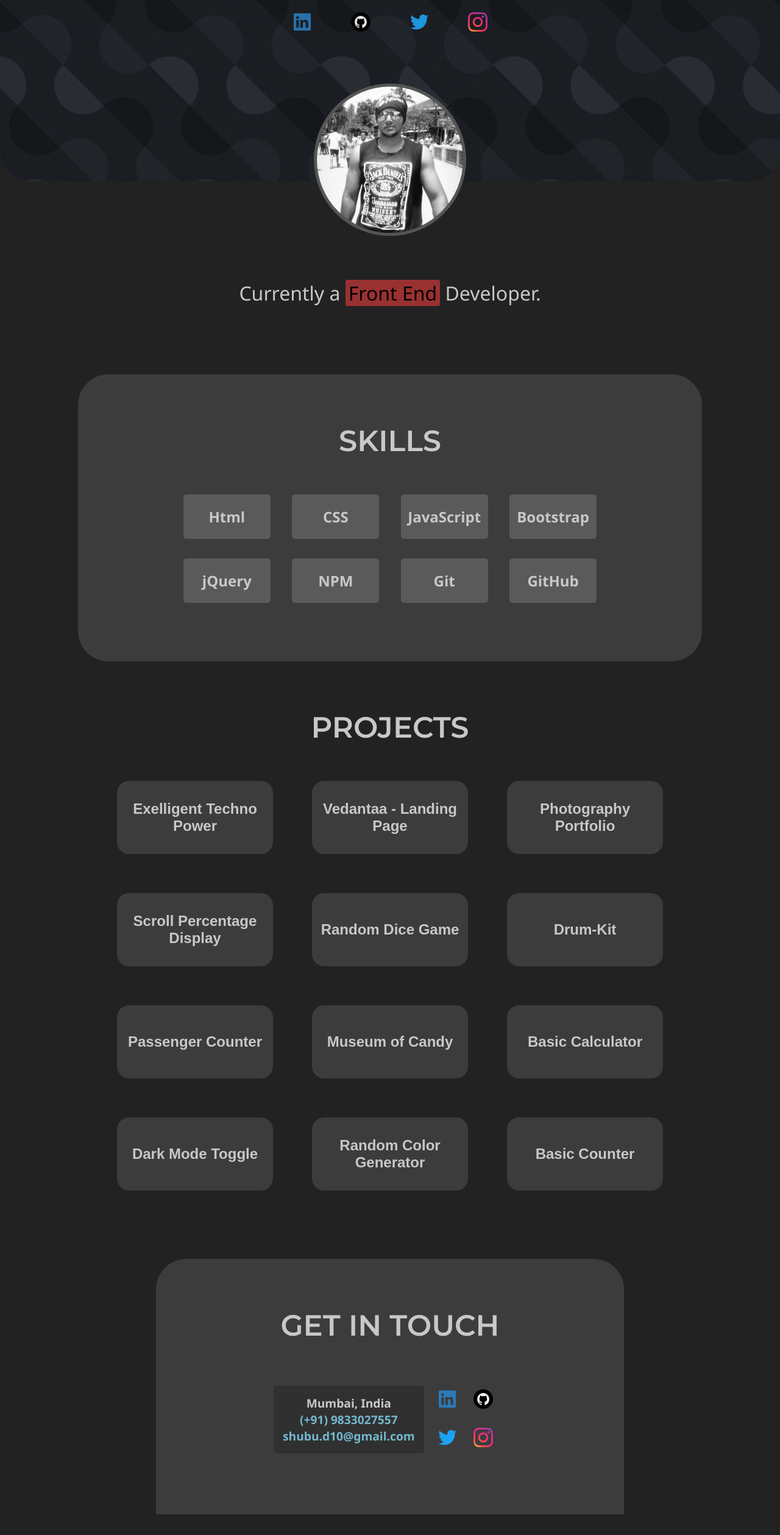
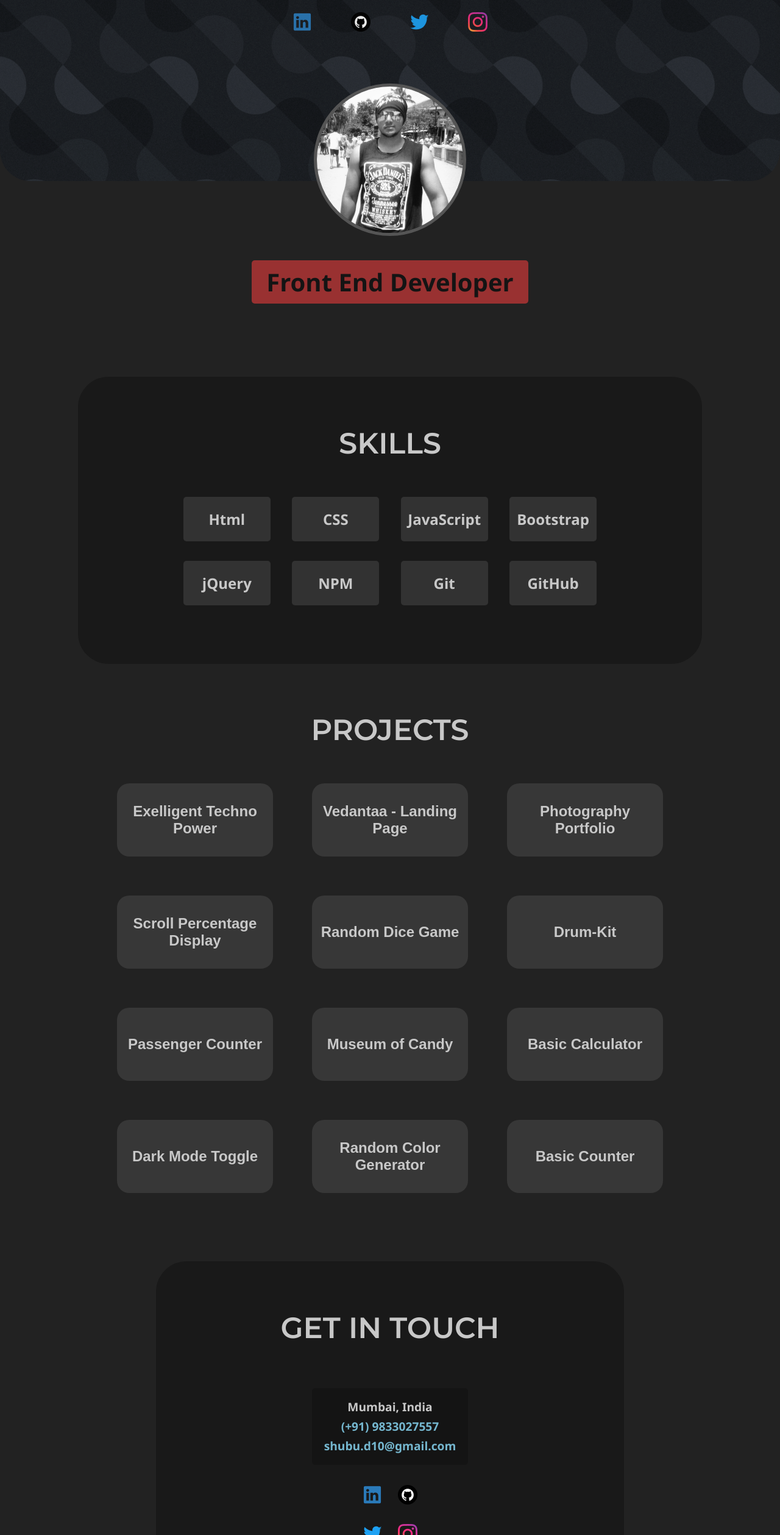
Before and after one commit to shubu10/Shubhankar-Portfolio, a plain HTML site: page index.html in a window 1280 px wide. Shown: the part 282-2800 px from the top of the page at 61% size. Before the commit the page ends 2766 px from the top, so only its background shows below. Drawn offline with Linux system fonts and the light colour scheme.

Commit message:
design changes

```diff
--- a/index.html
+++ b/index.html
@@ -74,7 +74,7 @@
                 <img src="static/shubu.jpeg">
             </div>
             <p id="about-text">
-                Currently a <span id="front">Front End</span> Developer.
+                Front End Developer
             </p>
         </section>
 
--- a/style.css
+++ b/style.css
@@ -145,27 +145,25 @@ section {
 
 #about-text {
     text-align: center;
-    padding-top: 5vh;
+    /* padding-top: 5vh;
     padding-left: 10px;
-    padding-right: 10px;
-    color: rgb(200, 200, 200);
-    font-size: 2rem;
+    padding-right: 10px; */
+    /* margin-top: 4rem; */
+    color: rgb(20, 20, 20);
+    font-size: 2.5rem;
+    font-weight: bold;
+    background-color: #993131;
+    border-radius: 5px;
+    padding:0.5rem 1.5rem;
 }
 
-#front {
-    color: #000000;
-    /* background-color: rgb(170, 39, 39); */
-    background-color: #993131;
-    border-radius: 3px;
-    padding: 0 5px;
-}
 
 /* skills section  */
 
 
 #skills {
     /* background-color: #993131; */
-    background-color: rgb(60, 60, 60);
+    background-color: rgb(25, 25, 25);
     width: 80%;
     border-radius: 50px;
     margin: auto;
@@ -190,7 +188,7 @@ section {
     margin: 1rem;
     display: flex;
     justify-content: center;
-    background-color: rgb(90, 90, 90);
+    background-color: rgb(50, 50, 50);
     border-radius: 5px;
 }
 
@@ -231,7 +229,7 @@ section {
     /* margin: 1rem; */
     /* background-color: rgb(32, 101, 117); */
     /* background-color: #993131; */
-    background-color: rgb(60, 60, 60);
+    background-color: rgb(55, 55, 55);
     border-radius: 20px;
     /* text-align: center; */
     margin: 2rem;
@@ -261,7 +259,7 @@ section {
 #contact {
     /* background-image: radial-gradient(rgb(154, 59, 142), rgb(50, 50, 50)); */
     /* background-color: #993131; */
-    background-color: rgb(60, 60, 60);
+    background-color: rgb(25, 25, 25);
     border-top-left-radius: 50px;
     border-top-right-radius: 50px;
     width: 60%;
@@ -291,11 +289,12 @@ section {
 
 #tele {
     border-radius: 5px;
-    padding: 15px;
+    padding: 15px 20px;
     color: rgb(200, 200, 200);
     background-color: rgba(0, 0, 0, 0.2);
     font-weight: 700;
     font-size: 1.2rem;
+    line-height: 2rem;
 }
 
 #bottom-social {
@@ -374,10 +373,11 @@ section {
         border: none;
         width: 40%;
         height: 7rem;
-        margin: 1rem;
-        padding: 2%;
+        margin: 0.5rem;
+        padding: 3%;
         font-size: 3vw;
         transition: none;
+        border-radius: 5px;
     }
 
 
@@ -388,6 +388,7 @@ section {
 
     #tele {
         margin-top: 0;
+        line-height: 2rem;
     }
 
     .contact-section {
```
